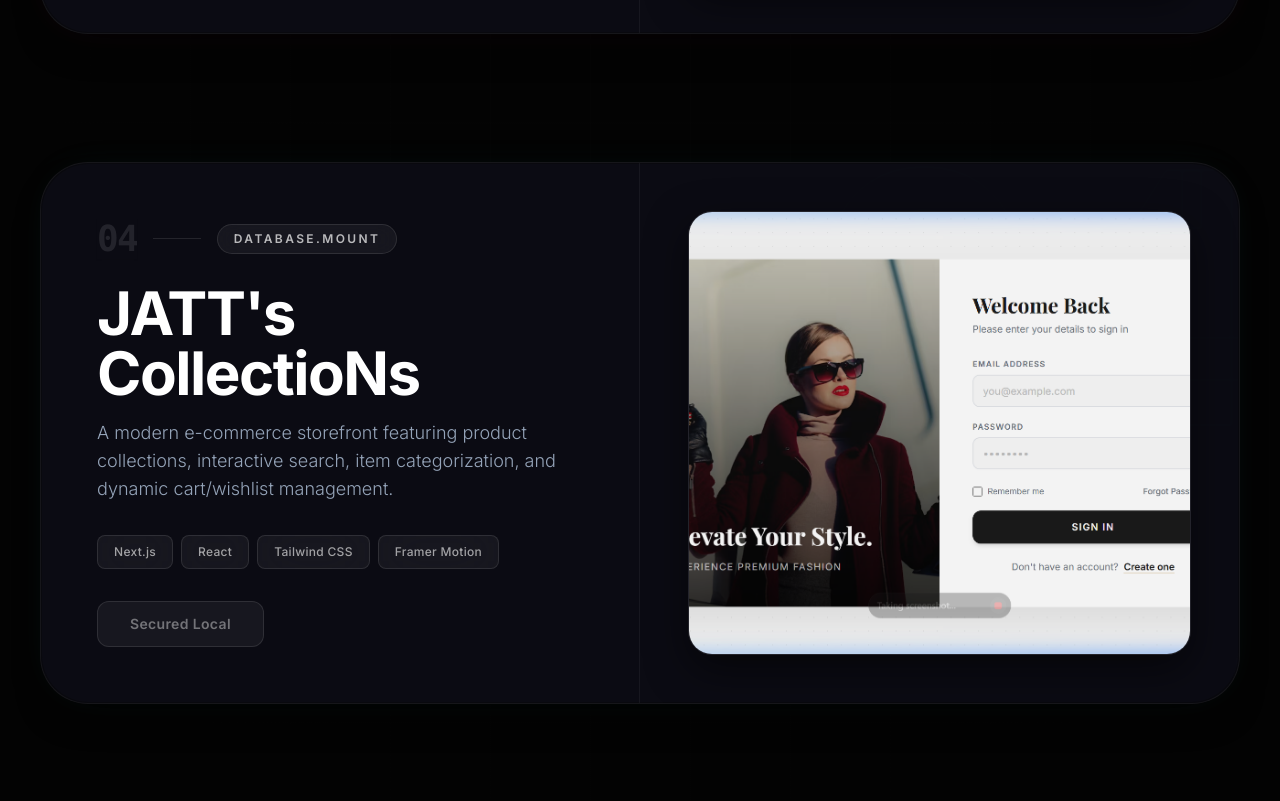
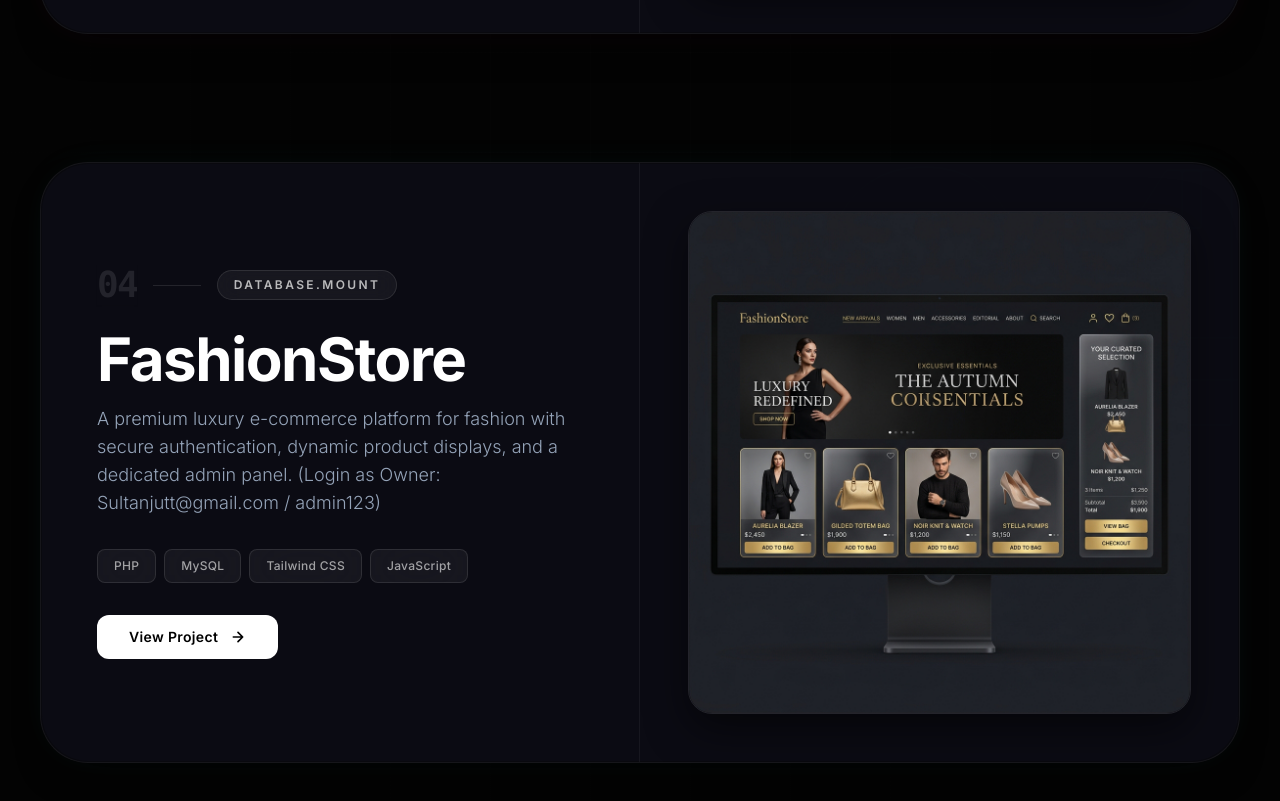
Before and after one commit to UsamaAkbar727/Portfolio, a React (Vite) app: page / in a window 1280 px wide. Shown: the part 9371-10172 px from the top of the page. Built offline with nearby package versions, Linux system fonts and the light colour scheme.

Commit message:
feat: add projects data file and shopping store showcase image

```diff
--- a/src/data/projects.js
+++ b/src/data/projects.js
@@ -28,10 +28,10 @@ export const projects = [
   },
   {
     id: 4,
-    name: "JATT's CollectioNs",
-    description: 'A modern e-commerce storefront featuring product collections, interactive search, item categorization, and dynamic cart/wishlist management.',
-    technologies: ['Next.js', 'React', 'Tailwind CSS', 'Framer Motion'],
-    liveLink: '#',
+    name: 'FashionStore',
+    description: 'A premium luxury e-commerce platform for fashion with secure authentication, dynamic product displays, and a dedicated admin panel. (Login as Owner: Sultanjutt@gmail.com / admin123)',
+    technologies: ['PHP', 'MySQL', 'Tailwind CSS', 'JavaScript'],
+    liveLink: 'http://shoppingstore.great-site.net',
     image: '/images/shopping_store.png',
     featured: false
   }
```
Also changed, not shown: public/images/shopping_store.png.
